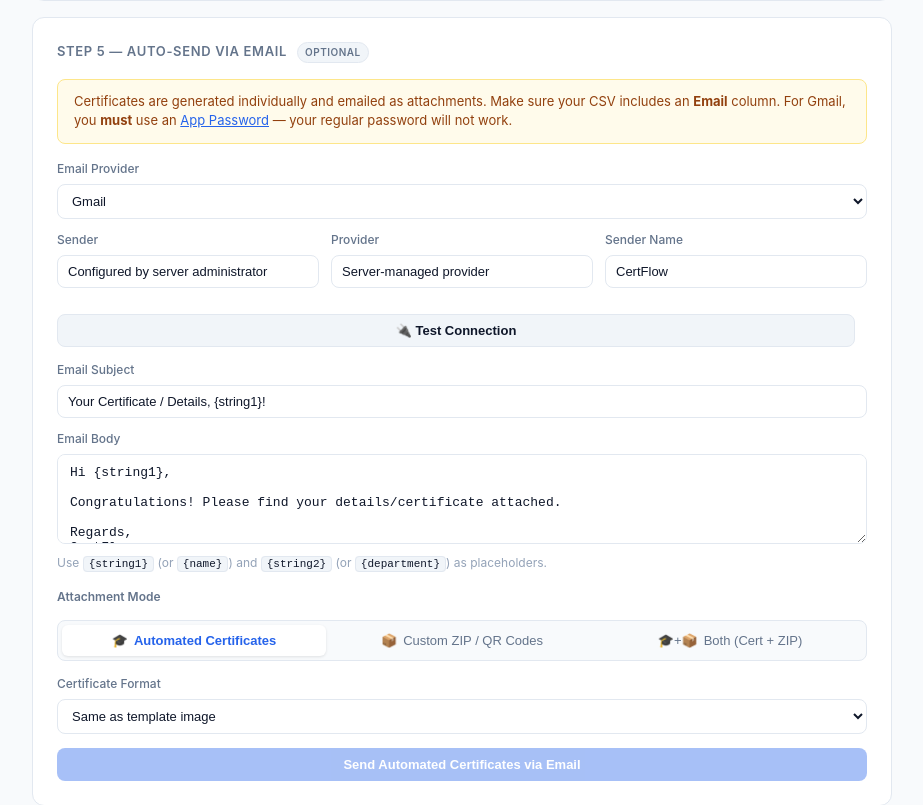
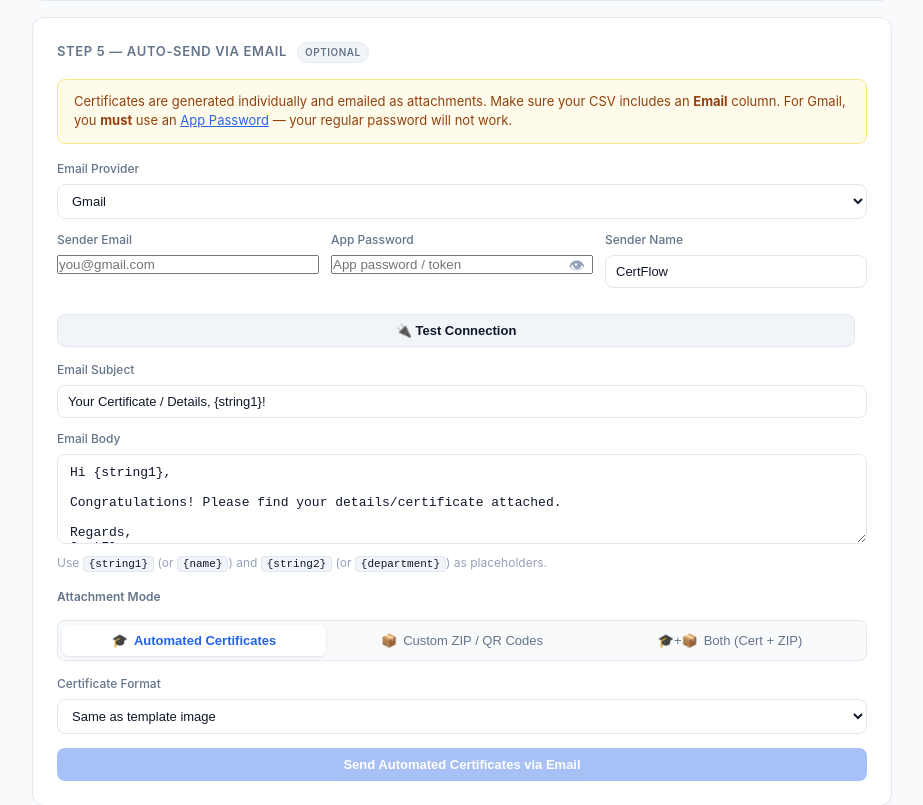
Before and after one commit to Dreadonyx/certflow, a Flask app: page / in a window 1280 px wide. Shown: the part 1569-2374 px from the top of the page, without its empty margins (178-1101 px from the left). Run offline with Flask 3, Linux system fonts and the light colour scheme; a user stored in the database is signed in.

Commit message:
mail creds made dynamic

```diff
--- a/app.py
+++ b/app.py
@@ -900,6 +900,24 @@ def _make_smtp_connection(smtp_host, smtp_port, smtp_mode, smtp_user, smtp_pass)
     return server
 
 
+def _resolve_smtp_from_request(data):
+    """Build (host, port, mode, user, password, sender) from request data using SMTP_PRESETS."""
+    provider = (data.get('smtpProvider') or 'gmail').lower()
+    user     = (data.get('smtpUser') or '').strip()
+    password = data.get('smtpPassword') or ''
+    if not user or not password:
+        raise ValueError('Sender email and app password are required.')
+    if provider in SMTP_PRESETS:
+        host, port, mode = SMTP_PRESETS[provider]
+    else:  # custom
+        host = (data.get('smtpHost') or '').strip()
+        port = int(data.get('smtpPort') or 587)
+        mode = 'ssl' if port == 465 else 'starttls'
+        if not host:
+            raise ValueError('SMTP host is required for a custom provider.')
+    return host, port, mode, user, password, user  # sender == user
+
+
 class EmailService:
     """Provider abstraction; credentials are read only from server environment."""
     def __init__(self):
@@ -966,14 +984,17 @@ class EmailService:
 @login_required
 @limiter.limit('10 per minute')
 def test_smtp():
-    """Check server-side provider configuration; never accepts credentials from the browser."""
+    """Test SMTP connectivity using credentials supplied by the browser."""
     try:
         require_csrf()
-        service = EmailService()
-        service.connect(); service.close()
-        return jsonify({'success': True, 'message': f'{service.provider} provider is configured.'})
+        data = request.json or {}
+        host, port, mode, user, password, _ = _resolve_smtp_from_request(data)
+        server = _make_smtp_connection(host, port, mode, user, password)
+        server.quit()
+        provider = (data.get('smtpProvider') or 'custom').lower()
+        return jsonify({'success': True, 'message': f'Connected to {host} as {user} ✓'})
     except smtplib.SMTPAuthenticationError:
-        return jsonify({'success': False, 'error': 'Email provider authentication failed.'}), 400
+        return jsonify({'success': False, 'error': 'Authentication failed — check your email and app password.'}), 400
     except Exception as e:
         return jsonify({'success': False, 'error': str(e)}), 400
 
@@ -1019,8 +1040,36 @@ def send_certificates():
         return Response(stream_with_context(_err()), mimetype='text/event-stream',
                         headers={'Cache-Control': 'no-cache', 'X-Accel-Buffering': 'no'})
 
-    email_service = EmailService()
-    from_name = os.environ.get('EMAIL_FROM_NAME', 'CertFlow').strip()
+    # ── Resolve credentials from UI payload ───────────────────────────────────────
+    try:
+        smtp_host, smtp_port, smtp_mode, smtp_user, smtp_pass, smtp_sender = _resolve_smtp_from_request(data)
+    except ValueError as e:
+        def _err():
+            yield f"data: {json.dumps({'type': 'error', 'message': str(e)})}\n\n"
+        return Response(stream_with_context(_err()), mimetype='text/event-stream',
+                        headers={'Cache-Control': 'no-cache', 'X-Accel-Buffering': 'no'})
+
+    class _InlineEmailService:
+        """Lightweight SMTP wrapper built from per-request credentials."""
+        def __init__(self):
+            self.sender = smtp_sender
+            self.server = None
+        def connect(self):
+            self.server = _make_smtp_connection(smtp_host, smtp_port, smtp_mode, smtp_user, smtp_pass)
+        def send(self, message, recipient):
+            try:
+                self.server.sendmail(self.sender, recipient, message.as_string())
+            except (smtplib.SMTPServerDisconnected, TimeoutError, OSError, smtplib.SMTPException):
+                self.connect()
+                self.server.sendmail(self.sender, recipient, message.as_string())
+            return 'accepted'
+        def close(self):
+            if self.server:
+                try: self.server.quit()
+                except Exception: pass
+                self.server = None
+
+    from_name = (data.get('fromName') or os.environ.get('EMAIL_FROM_NAME', 'CertFlow')).strip()
     subject   = data.get('emailSubject') or 'Your Certificate'
     body      = data.get('emailBody') or 'Hi {name},\n\nPlease find your certificate attached.\n\nRegards,\nCertFlow'
 
@@ -1036,7 +1085,7 @@ def send_certificates():
     def stream():
         results = []
         skipped = 0
-        service = email_service
+        service = _InlineEmailService()
 
         try:
             # ── Initial SSE buffer flush for Gunicorn / reverse proxies ───────────
@@ -1047,7 +1096,7 @@ def send_certificates():
                 service.connect()
                 yield f"data: {json.dumps({'type': 'status', 'message': 'Connected to mail server. Preparing emails...'})}\n\n"
             except Exception as e:
-                yield f"data: {json.dumps({'type': 'error', 'message': 'Email provider is not configured or unavailable.'})}\n\n"
+                yield f"data: {json.dumps({'type': 'error', 'message': f'Email provider connection failed: {e}'})}\n\n"
                 return
 
             total = len([p for p in participants if p.get('email')])
--- a/templates/index.html
+++ b/templates/index.html
@@ -200,12 +200,13 @@ Robert Kumar, AI &amp; DS, robert@example.com"></textarea>
 
             <div class="controls" style="margin-top:12px;">
                 <div class="control-group">
-                    <label>Sender</label>
-                    <input type="text" value="Configured by server administrator" disabled>
+                    <label>Sender Email</label>
+                    <input type="email" id="smtpUser" placeholder="you@gmail.com" autocomplete="username">
                 </div>
-                <div class="control-group">
-                    <label>Provider</label>
-                    <input type="text" value="Server-managed provider" disabled>
+                <div class="control-group" style="position:relative;">
+                    <label>App Password</label>
+                    <input type="password" id="smtpPassword" placeholder="App password / token" autocomplete="current-password" style="padding-right:40px;">
+                    <button type="button" id="toggleSmtpPass" onclick="(function(){var i=document.getElementById('smtpPassword');var b=document.getElementById('toggleSmtpPass');i.type=i.type==='password'?'text':'password';b.textContent=i.type==='password'?'👁':'🙈';})()" style="position:absolute;right:8px;bottom:7px;background:none;border:none;cursor:pointer;font-size:16px;padding:0;color:var(--text-muted);">👁</button>
                 </div>
                 <div class="control-group">
                     <label>Sender Name</label>
@@ -583,6 +584,13 @@ CertFlow</textarea>
         document.getElementById('testSmtpBtn').addEventListener('click', async () => {
             const btn    = document.getElementById('testSmtpBtn');
             const result = document.getElementById('testSmtpResult');
+            const user   = document.getElementById('smtpUser').value.trim();
+            const pass   = document.getElementById('smtpPassword').value;
+            if (!user || !pass) {
+                result.textContent = '⚠ Enter your sender email and app password first.';
+                result.style.color = '#ff9800';
+                return;
+            }
             btn.disabled = true;
             result.textContent = '⏳ Testing...';
             result.style.color = 'var(--text-muted)';
@@ -590,7 +598,13 @@ CertFlow</textarea>
                 const res  = await fetch('/test-smtp', {
                     method: 'POST',
                     headers: { 'Content-Type': 'application/json' },
-                    body: JSON.stringify({})
+                    body: JSON.stringify({
+                        smtpProvider: document.getElementById('smtpProvider').value,
+                        smtpUser:     user,
+                        smtpPassword: pass,
+                        smtpHost:     document.getElementById('smtpHost')?.value || '',
+                        smtpPort:     document.getElementById('smtpPort')?.value || '587',
+                    })
                 });
                 const data = await res.json();
                 if (data.success) {
@@ -640,6 +654,12 @@ CertFlow</textarea>
                 emailSubject:      document.getElementById('emailSubject').value,
                 emailBody:         document.getElementById('emailBody').value,
                 emailAttachFormat: document.getElementById('emailAttachFormat').value,
+                smtpProvider:      document.getElementById('smtpProvider').value,
+                smtpUser:          document.getElementById('smtpUser').value.trim(),
+                smtpPassword:      document.getElementById('smtpPassword').value,
+                smtpHost:          document.getElementById('smtpHost')?.value || '',
+                smtpPort:          document.getElementById('smtpPort')?.value || '587',
+                fromName:          document.getElementById('fromName').value || 'CertFlow',
             };
 
             try {
```
